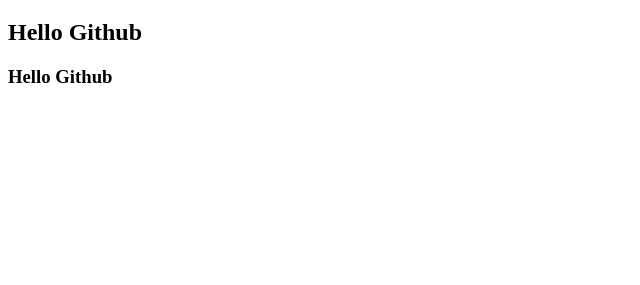
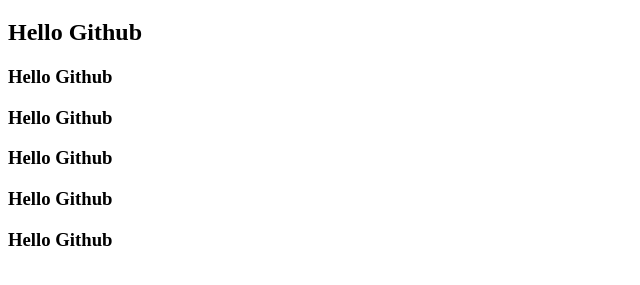
Before and after one commit to Silent-lzy/GitTest, a plain HTML site: page index.html in a window 1280 px wide. Shown: the part 61-346 px from the top of the page, without its empty margins (0-640 px from the left). Drawn offline with Linux system fonts and the light colour scheme.

Commit message:
新版第二次提交

```diff
--- a/index.html
+++ b/index.html
@@ -10,5 +10,9 @@
     <h1>Hello Github</h1>
     <h2>Hello Github</h2>
     <h3>Hello Github</h3>
+    <h3>Hello Github</h3>
+    <h3>Hello Github</h3>
+    <h3>Hello Github</h3>
+    <h3>Hello Github</h3>
 </body>
 </html>
```
Also changed, not shown: 1 other file.
